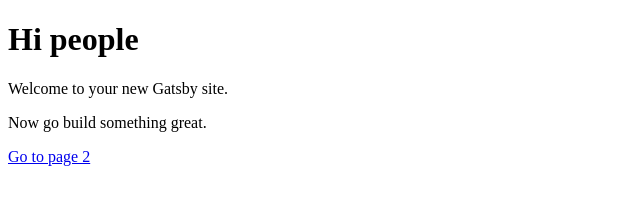
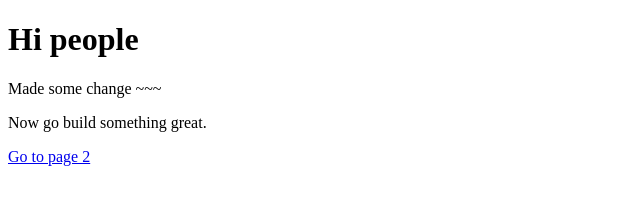
Before and after one commit to sean0923/gatsby-house-selling-app, a Gatsby site: page / in a window 1280 px wide. Shown: the whole page, without its empty margins (0-640 px from the left). Built offline with nearby package versions, Linux system fonts and the light colour scheme; Gatsby itself is replaced by a stand-in of ours.

Commit message:
Made some change text

```diff
--- a/src/pages/index.js
+++ b/src/pages/index.js
@@ -4,7 +4,7 @@
 const IndexPage = () => (
   <div>
     <h1>Hi people</h1>
-    <p>Welcome to your new Gatsby site.</p>
+    <p>Made some change ~~~ </p>
     <p>Now go build something great.</p>
     <Link to="/page-2/">Go to page 2</Link>
   </div>
```
